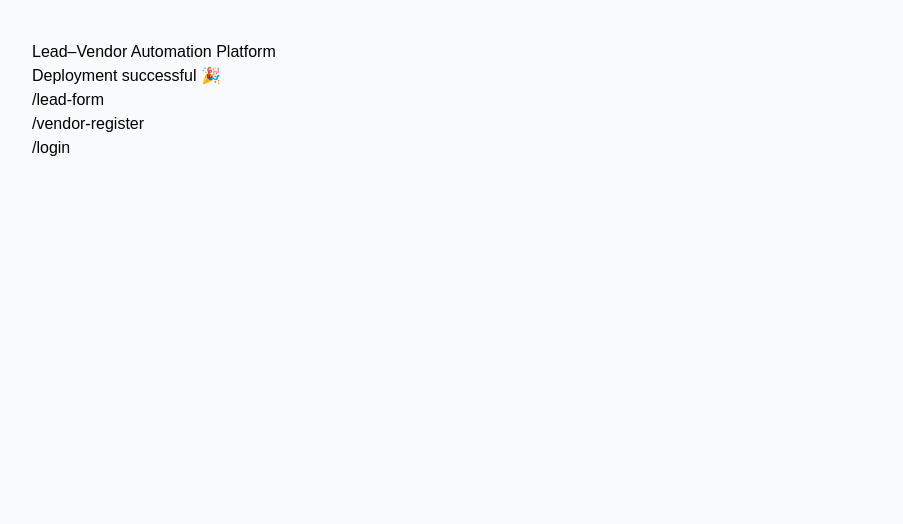
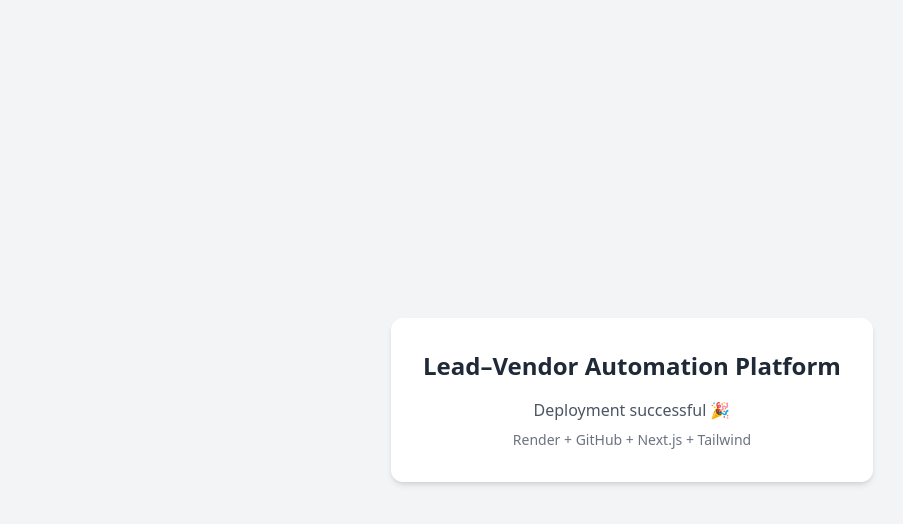
Before and after one commit to rahulnikamcyber/Reynexuss_Solar, a Next.js app: page / in a window 1280 px wide. Shown: the top 524 px of the page, without its empty margins (8-911 px from the left). Built offline with nearby package versions, Linux system fonts and the light colour scheme.

Commit message:
Update page.js

```diff
--- a/app/page.js
+++ b/app/page.js
@@ -1,14 +1,19 @@
 export default function Home() {
   return (
-    <main style={{ padding: "40px", fontFamily: "sans-serif" }}>
-      <h1>Lead–Vendor Automation Platform</h1>
-      <p>Deployment successful 🎉</p>
+    <main className="min-h-screen flex items-center justify-center bg-gray-100">
+      <div className="bg-white p-8 rounded-xl shadow-md text-center">
+        <h1 className="text-2xl font-bold text-gray-800">
+          Lead–Vendor Automation Platform
+        </h1>
 
-      <ul>
-        <li>/lead-form</li>
-        <li>/vendor-register</li>
-        <li>/login</li>
-      </ul>
+        <p className="mt-4 text-gray-600">
+          Deployment successful 🎉
+        </p>
+
+        <p className="mt-2 text-sm text-gray-500">
+          Render + GitHub + Next.js + Tailwind
+        </p>
+      </div>
     </main>
   );
-}
+    }
```
